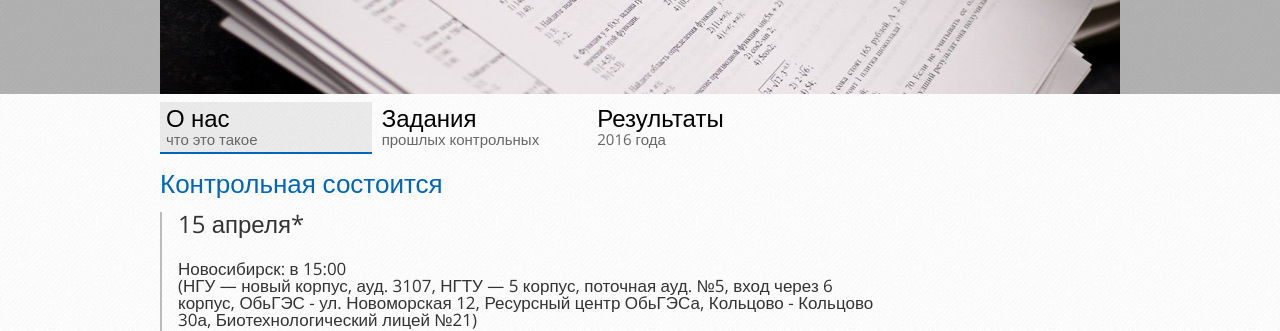
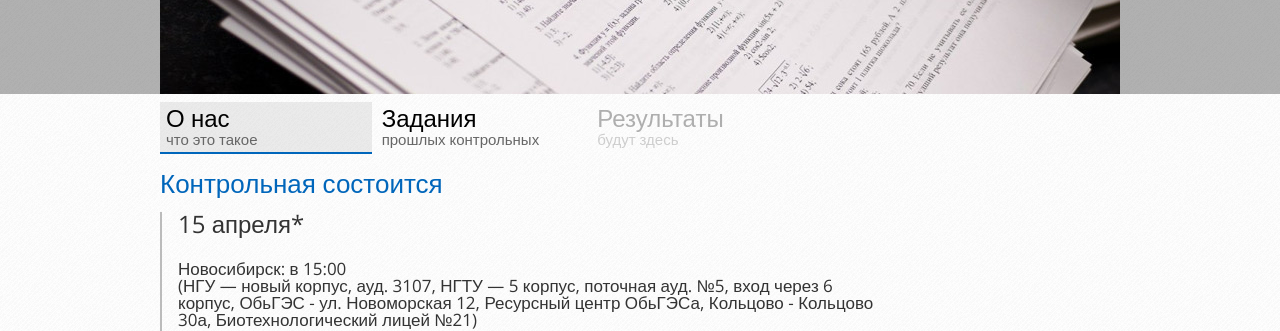
Before and after one commit to kontrsumma/kontrsumma.github.io, a Jekyll site: the page built from index.html, in a window 1280 px wide. Shown: the part 327-658 px from the top of the page. Built offline with Jekyll 4.4.1, drawn with Linux system fonts in a browser that asks for light colours; nearby versions of some CDN libraries.

Commit message:
Update default.html (#17)

```diff
--- a/_layouts/default.html
+++ b/_layouts/default.html
@@ -23,8 +23,8 @@
           <a href="/tasks" class="nav__item{% if page.name == 'tasks.html' %} is-active{% endif %}">
             <span class="nav__item_title">Задания</span><span class="nav__item_desc">прошлых контрольных</span>
           </a>
-          <a href="/results" class="nav__item{% if page.name == 'results.html' %} is-active{% endif %}">
-            <span class="nav__item_title">Результаты</span><span class="nav__item_desc">2016 года</span>
+          <a class="nav__item is-disabled{% if page.name == 'results.html' %} is-active{% endif %}">
+            <span class="nav__item_title">Результаты</span><span class="nav__item_desc">будут здесь</span>
           </a>
         </nav>
         <section id="content" class="main__content">
```
